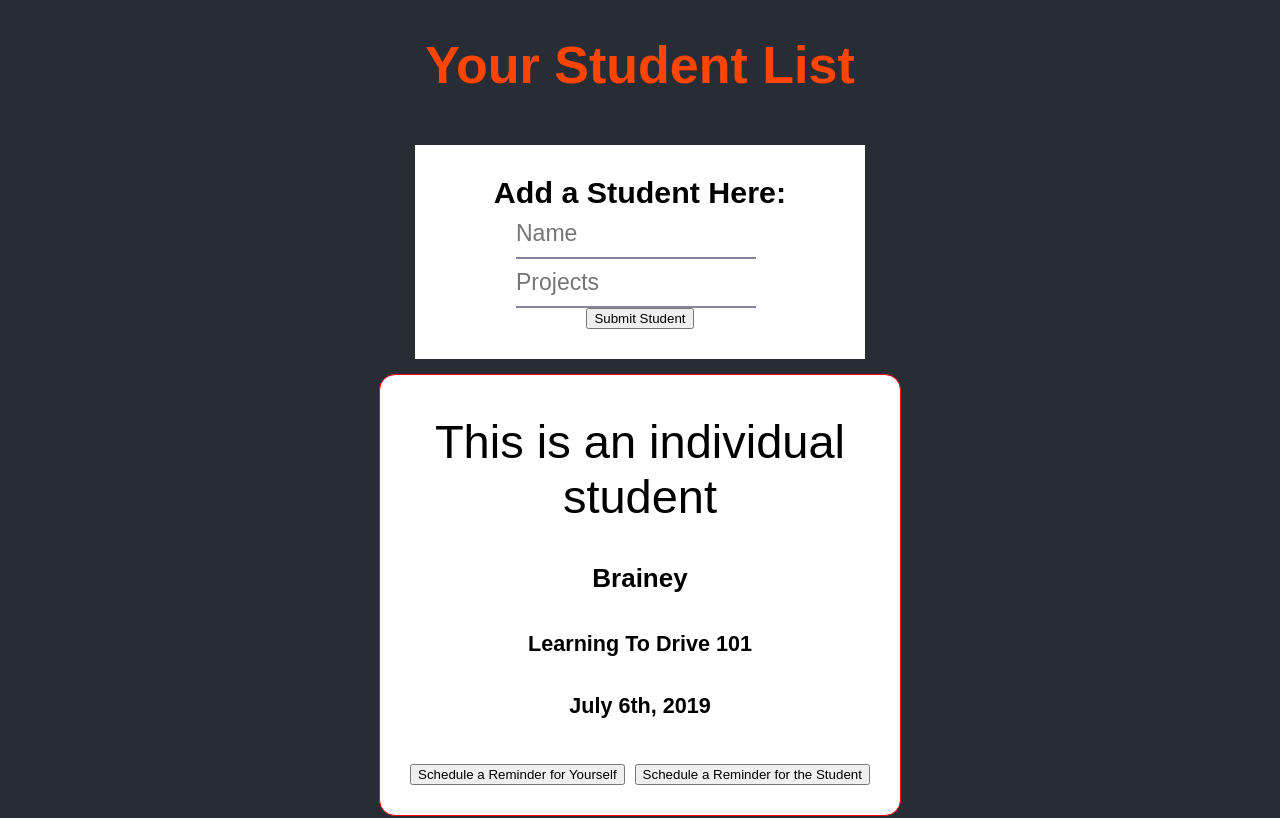
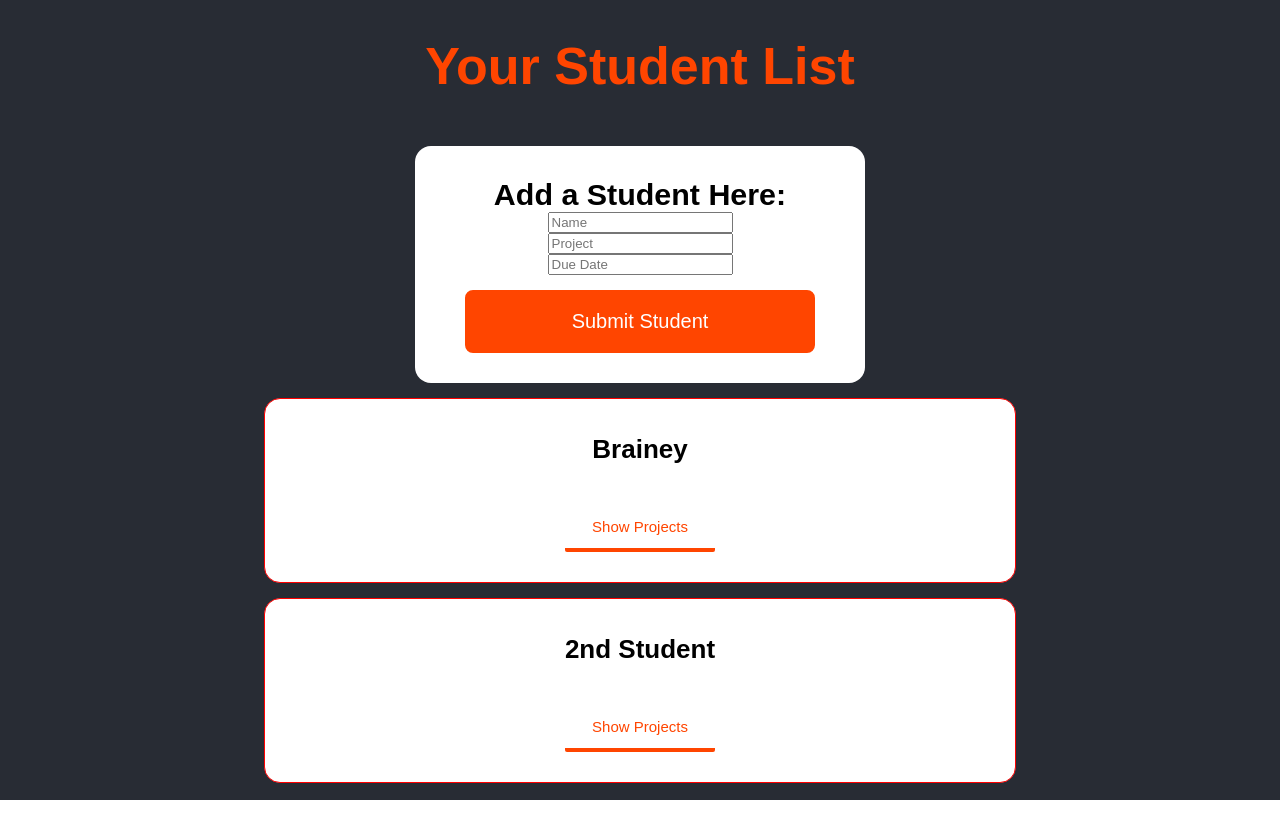
Before and after one commit to bw-better-professor-team/BuildWeek-4_15_19-BetterProfessor-FE, a React (Create React App) app in the folder better-professor/: page /student-list in a window 1280 px wide. Shown: the top 818 px of the page. Built offline with nearby package versions, Linux system fonts and the light colour scheme.

Commit message:
Styling Almost Complete.  All componenets in place.

```diff
--- a/better-professor/src/App.css
+++ b/better-professor/src/App.css
@@ -106,7 +106,7 @@ span {
     list-style-type: none;
   }
 
-  input {
+  .Login-Input {
     background-color: white;
     border: 0;
     padding: 10px 0;
@@ -253,6 +253,8 @@ span {
   .Student-List-Header{
     background-color: white;
     margin: 15px 0;
+    border-radius: 16px;
+
   }
 
   .Student-List-Form {
@@ -268,13 +270,107 @@ span {
     width: 90%;
   }
 
+  .Student-List-Button {
+    background-color: orangered;
+    height: 20px;
+    margin: 15px 15px 0;
+    padding: 20px 15px 35px;;
+    color: white;
+    border: 4px solid orangered;
+    border-radius: 8px;
+    line-height: 15px;
+    font-size: 20px;
+    width: 350px;
+    transition: 0.3s;
+
+  }
+  .Student-List-Button:hover {
+    background-color: white;
+    height: 20px;
+    padding: 20px 15px 35px;;
+    color: orangered;
+    border: 4px solid orangered;
+    border-radius: 8px;
+    line-height: 15px;
+    font-size: 23px;
+    width: 350px;
+    cursor: pointer;
+
+}
+
+.Student-List-Individual-Wrapper {
+  display: flex;
+  flex-direction: column;
+  align-items: center;
+}
+
 .Individual-Student-Wrapper {
   border: 1px solid red;
   background-color: white;
   margin: 0 0 15px;
   border-radius: 16px;
   padding: 0 0 15px;
+  width: 750px;
 }
 .Individual-Student-Wrapper button {
   margin: 0 5px 15px;
 }
+
+.Individual-Student-Wrapper input {
+  height: 100px;
+  width: 200px;
+}
+
+.Hidden-Display {
+  display: none;
+}
+
+
+
+.Button-Show-Projects {
+  background-color: white;
+  height: 12px;
+  margin: 15px 15px 0;
+  padding: 20px 15px 29px;;
+  color: orangered;
+  border: white;
+  border-bottom: 4px solid orangered;
+  border-radius: 2px;
+  line-height: 15px;
+  font-size: 15px;
+  width: 150px;
+  transition: 0.3s;
+
+}
+.Button-Show-Projects:hover {
+  background-color: white;
+  color: orangered;
+  border-radius: 8px;
+  line-height: 15px;
+  font-size: 17px;
+  cursor: pointer;
+}
+
+.Button-Hide-Projects {
+  background-color: white;
+  height: 12px;
+  margin: 15px 15px 0;
+  padding: 20px 15px 29px;;
+  color: orangered;
+  border: white;
+  border-bottom: 4px solid orangered;
+  border-radius: 2px;
+  line-height: 15px;
+  font-size: 15px;
+  width: 150px;
+  transition: 0.3s;
+
+}
+.Button-Hide-Projects:hover {
+  background-color: white;
+  color: orangered;
+  border-radius: 8px;
+  line-height: 15px;
+  font-size: 17px;
+  cursor: pointer;
+}
--- a/better-professor/src/actions/index.js
+++ b/better-professor/src/actions/index.js
@@ -5,7 +5,10 @@ export const  LOGIN_SUCCESS = 'LOGIN_SUCCESS';
 
 export const  CREATE_ACCOUNT_START = 'CREATE_ACCOUNT_START';
 export const  STUDENT_ADDING = 'STUDENT_ADDING';
-export const CREATE_ACCOUNT_SUCCESS = 'CREATE_ACCOUNT_SUCCESS'
+export const CREATE_ACCOUNT_SUCCESS = 'CREATE_ACCOUNT_SUCCESS';
+export const CREATE_MESSAGE_START = 'CREATE_MESSAGE_START';
+export const MESSAGE_CREATED = 'MESSAGE_CREATED';
+
 
 
 
@@ -36,3 +39,12 @@ export const studentAddition = info => dispatch => {
 export const createAccount = creds => dispatch => {
 
 }
+
+export const creatingReminder = creds => dispatch => {
+    dispatch({ type: CREATE_MESSAGE_START });
+    return axios.post('https://betterprofessor.herokuapp.com/api/login', creds)
+    .then(res => {
+        dispatch({ type: MESSAGE_CREATED, payload: res.data.token})
+    }
+    )
+}
--- a/better-professor/src/components/CreateAccount.js
+++ b/better-professor/src/components/CreateAccount.js
@@ -43,6 +43,7 @@ class CreateAccount extends Component {
 
                         <label for="username>">Account</label>
                         <input
+                            className = "Login-Input"
                             type="text"
                             name='username'
                             placeholder="Username"
@@ -55,6 +56,7 @@ class CreateAccount extends Component {
 
                         <label for="username>">Password</label>
                         <input
+                            className = "Login-Input"
                             type="password"
                             name='password'
                             placeholder="   - "
--- a/better-professor/src/components/IndividualStudent.js
+++ b/better-professor/src/components/IndividualStudent.js
@@ -3,31 +3,91 @@ import '../App.css';
 import { connect } from 'react-redux';
 
 class IndividualStudent extends Component {
-    // constructor(props){
-    //     super(props);
-    //     this.state = {
 
-    //     }
-    // }
+    state = {
+        message: []
+    };
+
+    handleChange = e => {
+        this.setState({
+
+                ...this.state,
+                message: e.target.value
+            }
+        )
+    };
+
+    submitMessage = e => {
+        e.preventDefault()
+        console.log(this.state.message)
+
+    }
+
+    changeClassList = e => {
+
+        console.log(this.props.arrayNumber)
+
+        const info = document.querySelectorAll('.Student-Info')
+        const buttons = document.querySelectorAll('.Button-Show-Projects')
+
+        const newArray = Array.from(info)
+        const buttonArray = Array.from(buttons)
+
+        newArray[this.props.arrayNumber].classList.toggle('Hidden-Display')
+        buttonArray[this.props.arrayNumber].classList.toggle('Hidden-Display')
+        console.log(buttonArray[this.props.arrayNumber].classList)
+
+    }
 
     render () {
         return (
-            <div className='Individual-Student-Wrapper'>
+            <div className='Individual-Student-Wrapper'  >
 
 
-            <h2>This is an individual student</h2>
-            <h4>{this.props.student.name}</h4>
-            <h5>{this.props.student.projects}</h5>
-            <h5>{this.props.student.date}</h5>
-            <button>
-            Schedule a Reminder for Yourself
+                <h4>{this.props.student.name}  </h4>
+                <button className="Button-Show-Projects" onClick={this.changeClassList}> Show Projects </button>
+                <div className={"Student-Info Hidden-Display"} >
 
-            </button>
-            <button>
-            Schedule a Reminder for the Student
 
-            </button>
+                    <h5>{this.props.student.projects}</h5>
+                    <button className="Button-Hide-Projects" onClick={this.changeClassList}> Hide Projects </button>
+                    <div className='Reminder-Button-Wrapper'>
+                        <button className="Button-Set-Reminders">
+                        Schedule a Reminder for Yourself
 
+                        </button>
+                        <button className="Button-Set-Reminders">
+                        Schedule a Reminder for the Student
+                        </button>
+                    </div>
+                    <form onSubmit={this.submitMessage}>
+
+                        <div className='Message-Wrapper'>
+                            <label htmlFor="message>">Reminder</label>
+                            <textarea
+                                rows='4'
+                                cols='50'
+                                type="text"
+                                name='message'
+                                placeholder="Type Reminder Here."
+                                value={this.state.message}
+                                onChange={this.handleChange}
+
+                            />
+                        </div>
+
+
+                        <button>
+                            {this.props.creatingReminder ? (
+                                // <Loader type="ThreeDots" colors='#1f2a38' height='12' width='12'/>
+                                'Creating...'
+                            ) : (
+                                'Create Reminder'
+                            )}
+
+                        </button>
+                    </form>
+                </div>
 
             </div>
         )
--- a/better-professor/src/components/StudentList.js
+++ b/better-professor/src/components/StudentList.js
@@ -53,11 +53,18 @@ class StudentList extends Component {
                             <input
                                 type="text"
                                 name='projects'
-                                placeholder="Projects"
+                                placeholder="Project"
                                 value={this.state.new_student.projects}
                                 onChange={this.handleChange}
                             />
-                            <button>
+                            <input
+                                type="text"
+                                name='date'
+                                placeholder="Due Date"
+                                value={this.state.new_student.date}
+                                onChange={this.handleChange}
+                            />
+                            <button className='Student-List-Button'>
                                 {this.props.addingStudent ? (
                                     // <Loader type="ThreeDots" colors='#1f2a38' height='12' width='12'/>
                                     'Adding...'
@@ -70,9 +77,9 @@ class StudentList extends Component {
                     </h3>
                 </div>
                 <div className='Student-List-Individual-Wrapper'>
-                    {this.props.students.map(studentBeingExamined =>{
+                    {this.props.students.map((studentBeingExamined, arrayNumber) =>{
                         return (
-                            <IndividualStudent student = {studentBeingExamined} key = {studentBeingExamined.id}/>
+                            <IndividualStudent student = {studentBeingExamined} key = {studentBeingExamined.id} arrayNumber={arrayNumber}/>
                         )
                     })}
                  </div>
--- a/better-professor/src/reducers/studentListReducer.js
+++ b/better-professor/src/reducers/studentListReducer.js
@@ -19,6 +19,7 @@ const initialState = {
     addingStudent: false,
     updatingStudents: false,
     deletingStudents: false,
+    creatingReminder: false,
     error: null
 
 };
@@ -31,6 +32,18 @@ export const studentListReducer = (state = initialState, action) => {
             addingStudent: true,
 
         }
+        case actionTypes.CREATE_MESSAGE_START:
+        return {
+            ...state,
+            creatingReminder: true,
+
+        }
+        case actionTypes.MESSAGE_CREATED:
+        return {
+            ...state,
+            creatingReminder: false,
+
+        }
 
         default:
             return state;
```
Also changed, not shown: 1 other file (tests, documents, lock files or other folders). Lines whose indentation alone changed are shown as unchanged.
